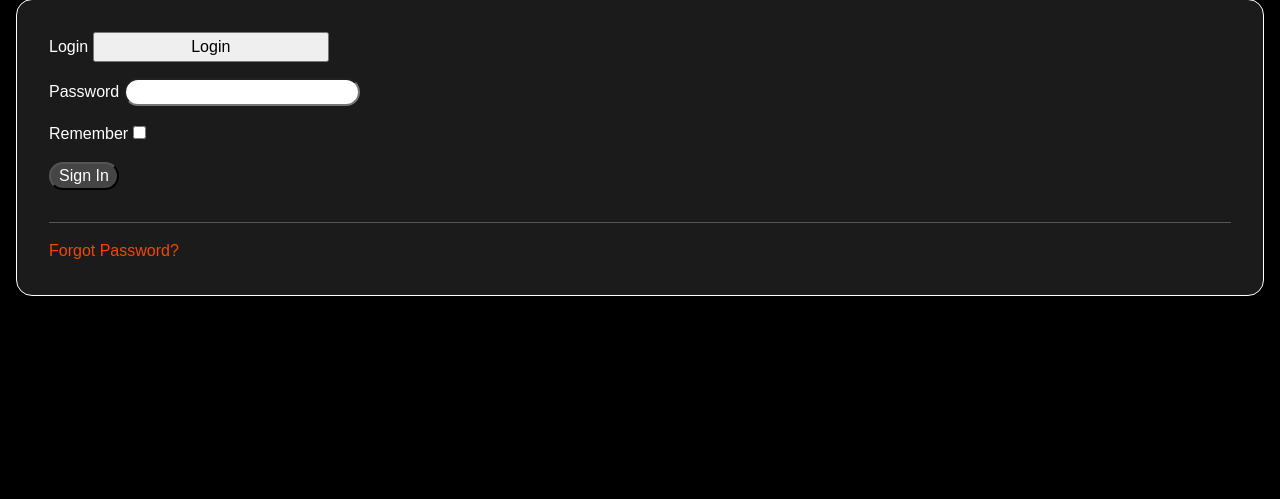
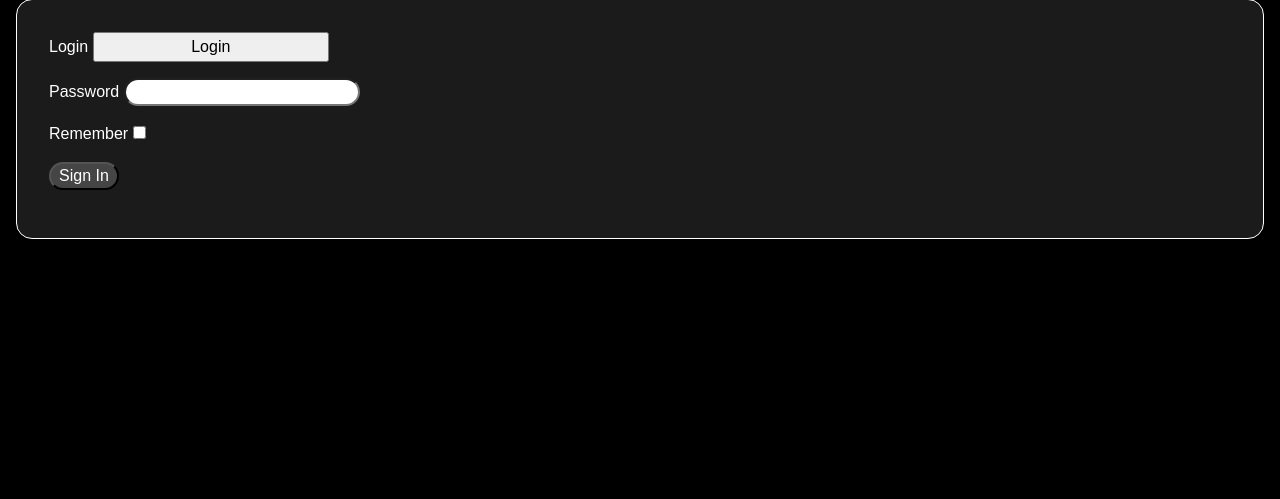
Before and after one commit to AlexDralur/revblog, a Django app: template templates/account/login.html in a window 1280 px wide. Shown: the part 169-668 px from the top of the page. Run offline with Django 3.2, Linux system fonts and the light colour scheme; the template is opened without the code that fills it: most values are stand-ins (such as "Sample title", 1, 10 or a date in 2020); form fields are guessed from the names that the template uses; some libraries are stand-ins or nearby versions.

Commit message:
Remove forgot password option from login page

```diff
--- a/templates/account/login.html
+++ b/templates/account/login.html
@@ -22,12 +22,6 @@
     <button class="primaryAction form-button" type="submit">
       {% trans "Sign In" %}
     </button>
-    <hr />
-    <a
-      class="button secondaryAction link-forms"
-      href="{% url 'account_reset_password' %}"
-      >{% trans "Forgot Password?" %}</a
-    >
   </form>
 </div>
 
```
